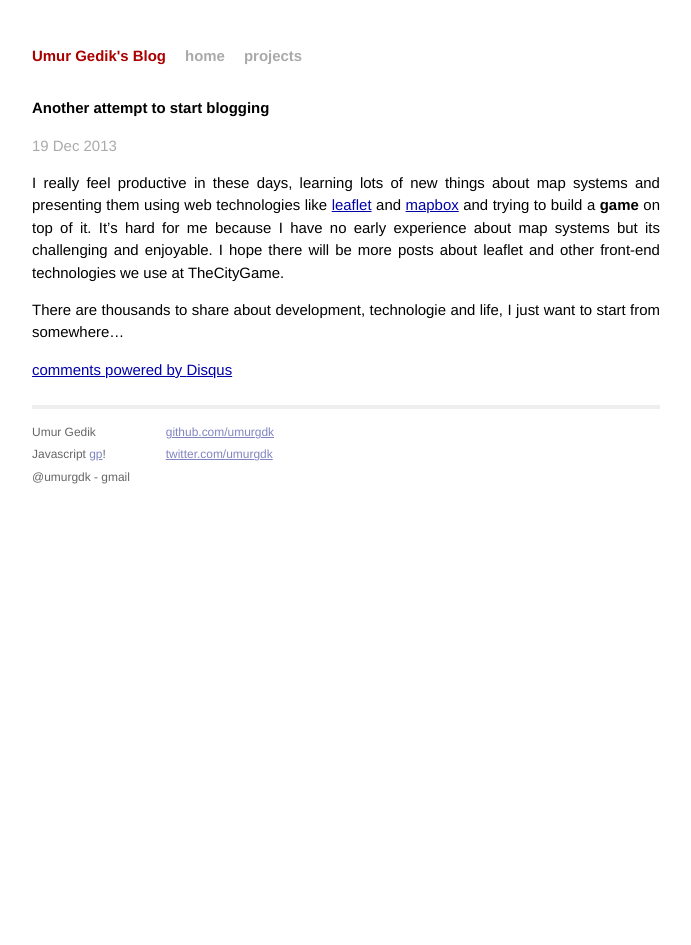
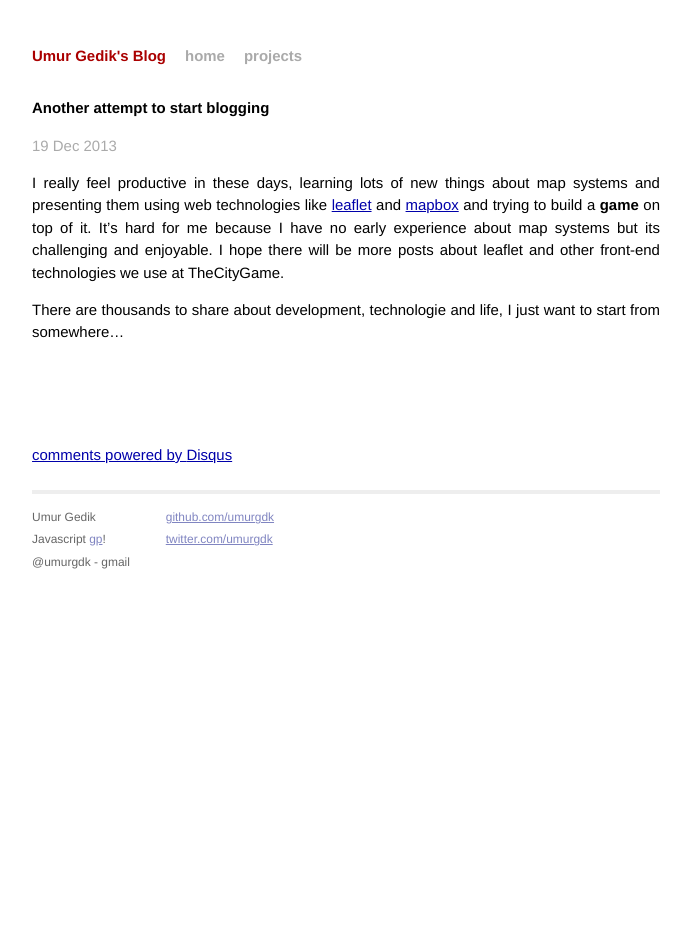
Before and after one commit to umurgdk/umurgdk.github.io, a Jekyll site: the page built from _posts/2013-12-19-another-attempt-to-start-blogging.md, in a window 1280 px wide. Shown: the whole page, without its empty margins (294-985 px from the left). Built offline with Jekyll 4.4.1, drawn with Linux system fonts in a browser that asks for light colours; Markdown is read by kramdown in place of the engine named in the settings; comment, search, counter and statistics services are not loaded.

Commit message:
Margin between post and comments

```diff
--- a/css/main.css
+++ b/css/main.css
@@ -127,6 +127,10 @@ a:visited { color: #a0a; }
 /*
 /*****************************************************************************/
 
+.post {
+  margin-bottom: 100px;
+}
+
 /* standard */
 .post pre {
   border: 1px solid #ddd;
```
